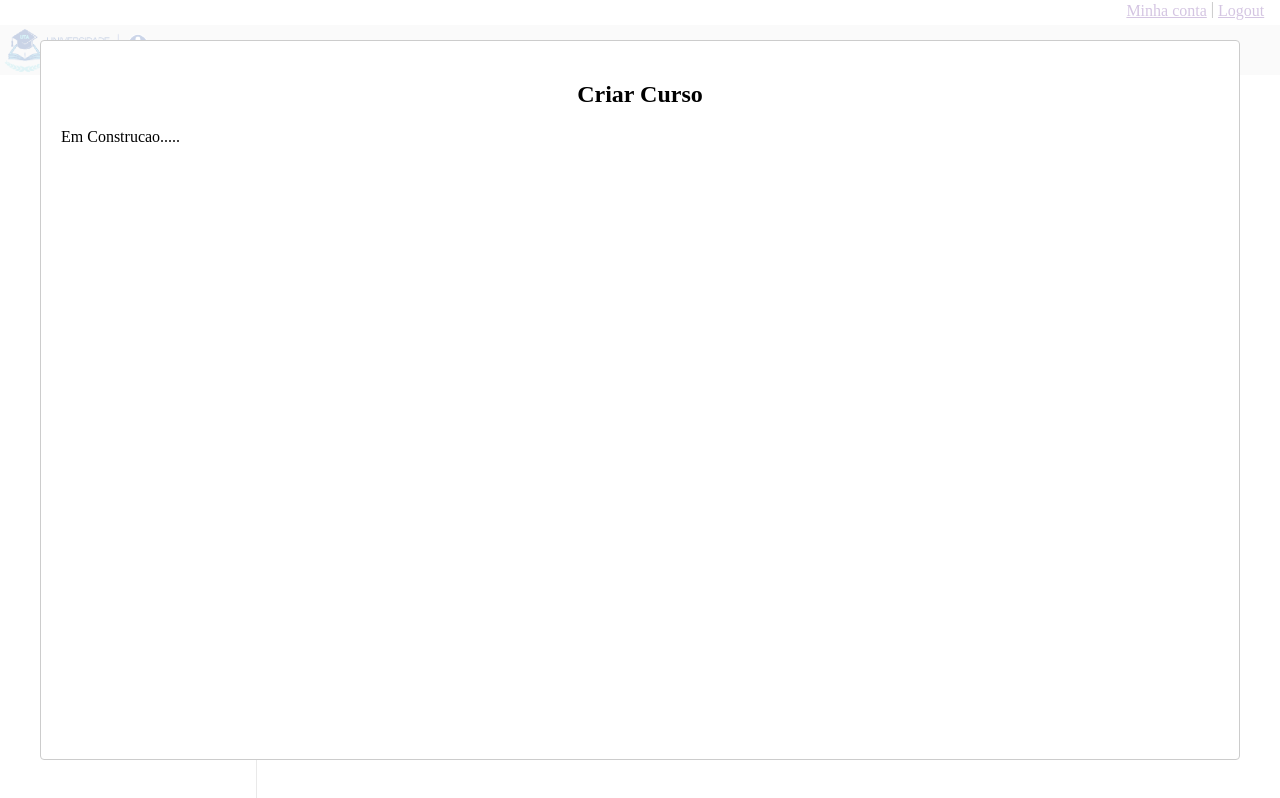
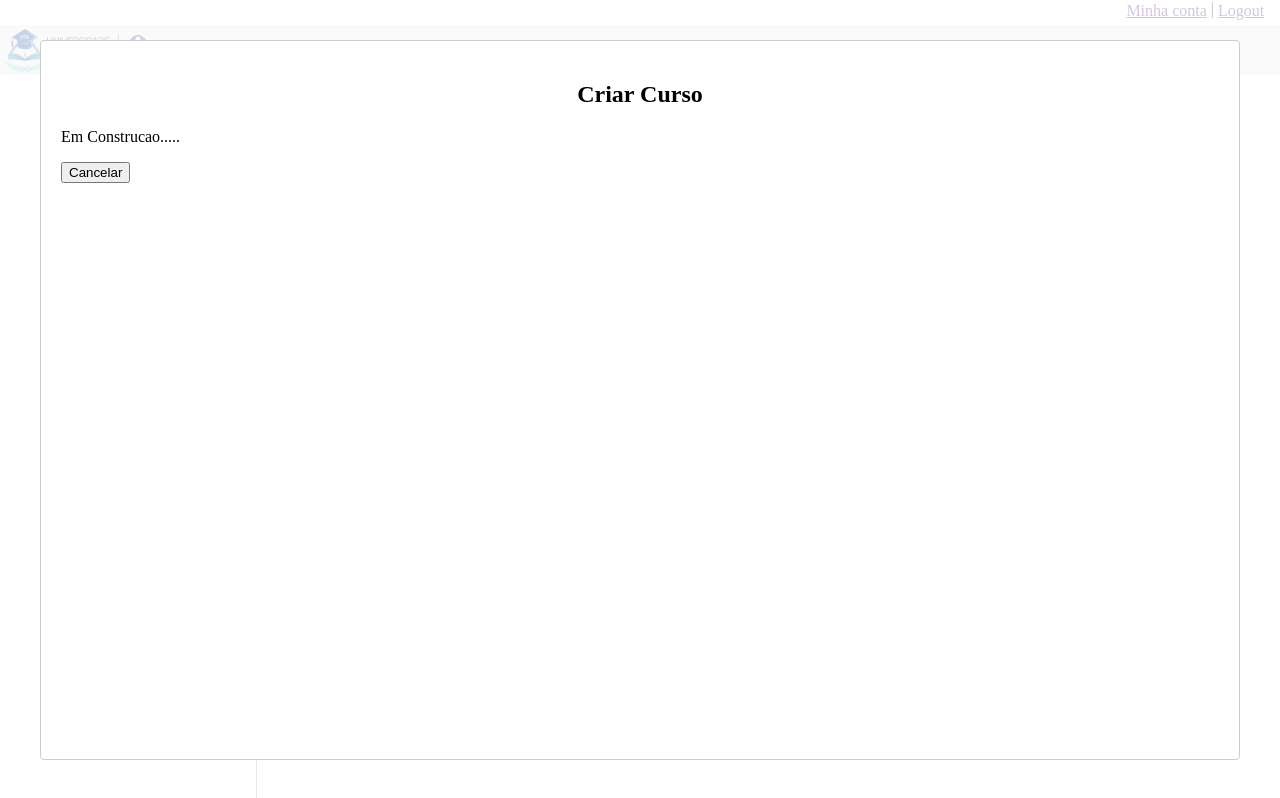
Before and after one commit to KleitonDaRosa/siacAdministracaoConfiguracao, a React (Create React App) app: page / in a window 1280 px wide. Both pictures are taken after a click on the button "Adiconar Novo Curso". Shown: the top 798 px of the page. Built offline with nearby package versions, Linux system fonts and the light colour scheme.

Commit message:
Adicionando o button-close-modal no formulario.

```diff
--- a/src/Components/GerirCursos.js
+++ b/src/Components/GerirCursos.js
@@ -18,6 +18,7 @@ function GerirCursos() {
                     <Modal isOpen={modalIsOpen}>
                         <h2>Criar Curso</h2>
                         <p>Em Construcao.....</p>
+                        <button onClick={()=> setModalIsOpen(false)}>Cancelar</button>
                     </Modal>
                 </div>
                 {/*---------------------------------------*/}
```
